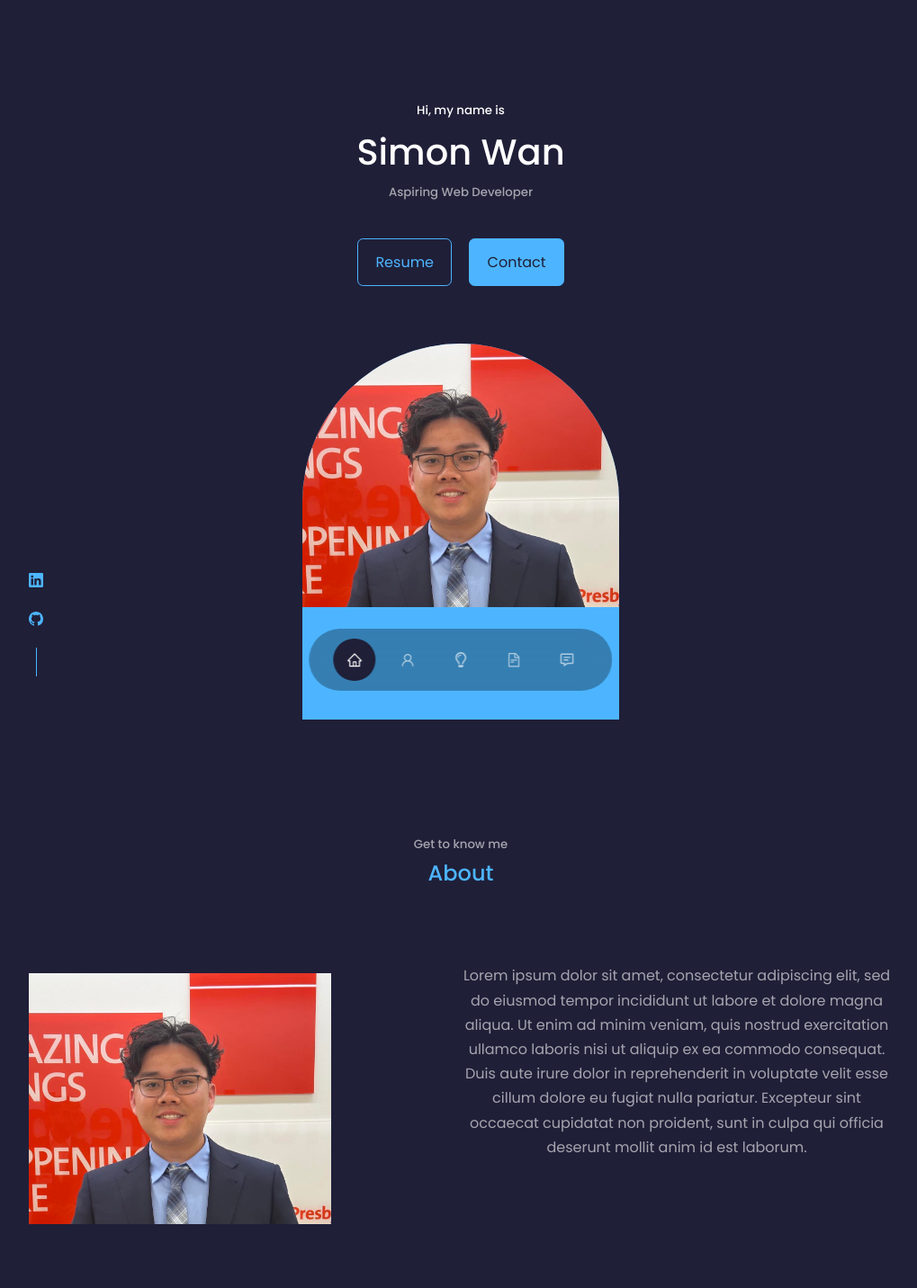
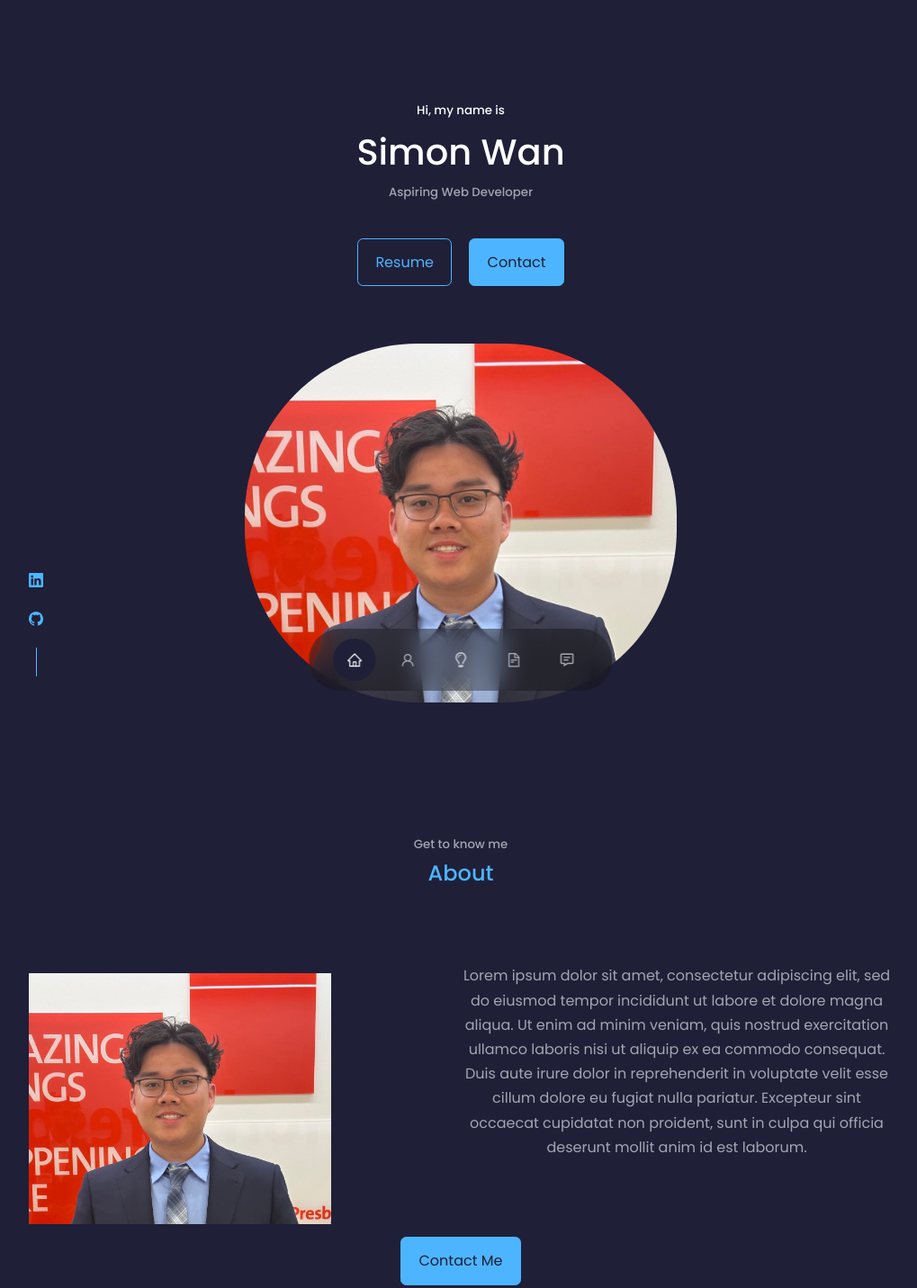
Before and after one commit to simon-wann/personal-website, a React (Create React App) app: page / in a window 1280 px wide. Shown: the top 1432 px of the page at 90% size, without its empty margins (128-1147 px from the left). Built offline with nearby package versions, Linux system fonts and the light colour scheme.

Commit message:
Deployed

```diff
--- a/src/components/about/About.jsx
+++ b/src/components/about/About.jsx
@@ -17,8 +17,10 @@ const About = () => {
           <p>
           Lorem ipsum dolor sit amet, consectetur adipiscing elit, sed do eiusmod tempor incididunt ut labore et dolore magna aliqua. Ut enim ad minim veniam, quis nostrud exercitation ullamco laboris nisi ut aliquip ex ea commodo consequat. Duis aute irure dolor in reprehenderit in voluptate velit esse cillum dolore eu fugiat nulla pariatur. Excepteur sint occaecat cupidatat non proident, sunt in culpa qui officia deserunt mollit anim id est laborum.
           </p>
+          </div>
 
-          <a href="#contact" className='btn btn-primary'>Contact Me</a>
+          <div class="button-container">
+            <a href="#contact" className='btn btn-primary'>Contact Me</a>
           </div>
 
     </section>
--- a/src/components/about/about.css
+++ b/src/components/about/about.css
@@ -20,13 +20,18 @@
 .about__me-image {
     border-radius: 2rem;
     overflow: hidden;
-
 }
 
 .about__container p {
     margin: 2rem 0 2.6rem;
     color: var(--color-light);
     text-align: center;
+}
+
+.button-container {
+    display: flex;
+    justify-content: center;
+    align-items: center;
 }
 
 /* Small Devices */
--- a/src/components/header/Header.jsx
+++ b/src/components/header/Header.jsx
@@ -14,9 +14,11 @@ const Header = () => {
         <Buttons />
         <Socials />
 
-        <div className="PFP">
-          <img src={Pfp} alt="PFP" />
+        <div className='flex-container'>
+          <img className="PFP"src={Pfp} alt="PFP" />
         </div>
+
+
 
       </div>
     </header>
--- a/src/components/header/Socials.jsx
+++ b/src/components/header/Socials.jsx
@@ -5,8 +5,8 @@ import {BsGithub} from 'react-icons/bs'
 const Socials = () => {
   return (
     <div className='socials'>
-        <a href="https://linkedin.com" target="_blank"><BsLinkedin/></a>
-        <a href="https://github.com" target="_blank"><BsGithub/></a>
+        <a href="https://www.linkedin.com/in/simonwan2002/" target="_blank"><BsLinkedin/></a>
+        <a href="https://https://github.com/simon-wann.com" target="_blank"><BsGithub/></a>
     </div>
   )
 }
--- a/src/components/header/header.css
+++ b/src/components/header/header.css
@@ -36,14 +36,18 @@ header {
 
 /* IMG */
 .PFP {
-    background: var(--color-primary);
-    width: 22rem;
-    height: 30rem;
-    position: absolute;
-    left: calc(50% - 11rem);
+    width: 50%;
+    height: 50%;
+    border-radius: 12rem;
+    overflow: hidden;
+}
+
+.flex-container {
+    display: flex;
+    flex-direction: row;
+    align-items: center;
+    justify-content: center;
     margin-top: 4rem;
-    border-radius: 12rem 12rem 0 0;
-    overflow: hidden;
 }
 
 /* Small Devices */
@@ -60,7 +64,7 @@ header {
 /* Medium Devices */
 @media screen and (max-width: 1024px) {
     header {
-        height: 80vh;
+        height: 78vh;
     }
 
 }
--- a/src/index.css
+++ b/src/index.css
@@ -61,7 +61,8 @@ section {
   height: 100vh;
 }
 
-section > h2, section > h5 {
+section > h2,
+section > h5 {
   text-align: center;
   color: var(--color-light);
 }
```
Also changed, not shown: src/App.css (deleted, +0 -31 lines), src/assets/Pfp1.jpg (added).
